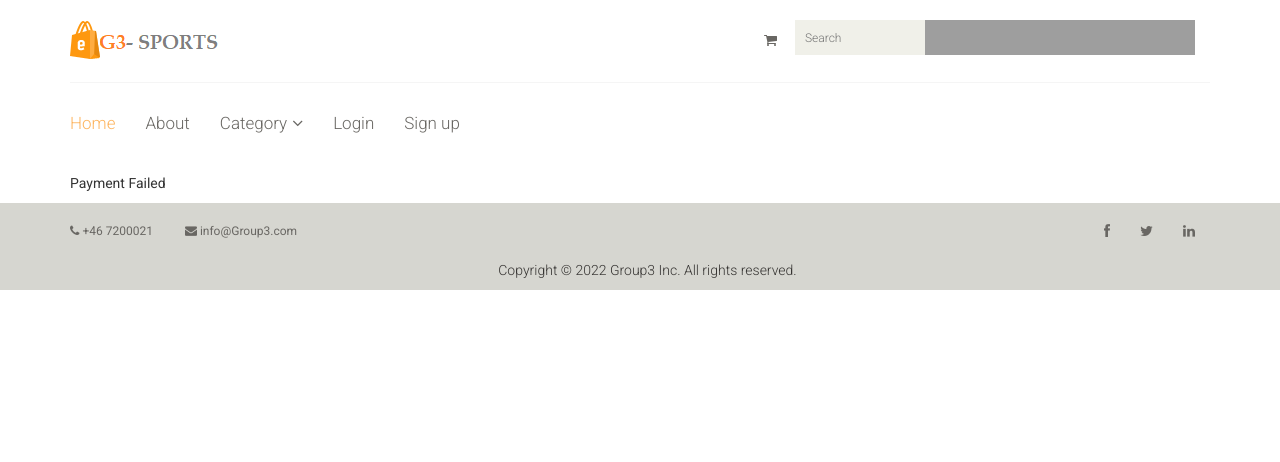
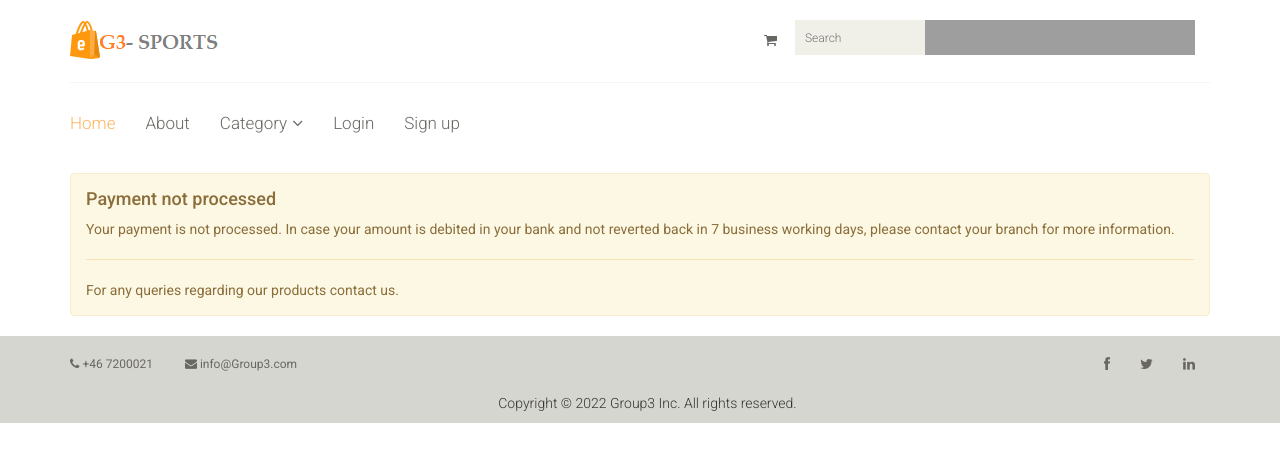
Before and after one commit to GayathriNarayan/Online-Shopping-Website, a Django app: page /onlineapp/payment_cancelled/1/ in a window 1280 px wide. Shown: the top 462 px of the page. Run offline with Django 3.2, Linux system fonts and the light colour scheme; grey boxes are pictures that could not be loaded.

Commit message:
Changes in cart-order-payment
Modified the display of
1. payment failure
2. populated the success and failure column against the order3
3. total value in cart and orders
4. added paypal icon
5. added address

```diff
--- a/webshop/onlineapp/views.py
+++ b/webshop/onlineapp/views.py
@@ -150,7 +150,6 @@ def edit_profile(request):
 def changepass(request):
  if request.method == "POST":
    pwd = PasswordChangeForm(user=request.user, data=request.POST)
-   print
    if pwd.is_valid():
      pwd.save()
      messages.success(request, 'Password changed successfully!')
@@ -219,9 +218,13 @@ def cart_detail(request):
 
 @login_required(login_url="/onlineapp/login")
 def checkout(request):
+  '''
+  Display PayPal Checkout
+  pip install django-paypal 2.0 for this functionality
+  '''
   data = Cart(request)
   customer=request.user
-  address='11'
+  address=request.POST.get('address')
   order=Order.objects.create(customer=customer,
                       address=address)
   id=order.id
@@ -232,7 +235,6 @@ def checkout(request):
 
   for key,value in data.cart.items():
     product = Product.objects.get(id=value['product_id'])
-    # size=value['product_id']
     qty=int(value['quantity'])
     price=float(value['price'])
 
@@ -260,14 +262,19 @@ def checkout(request):
 
 @login_required(login_url="/onlineapp/login")
 def user_orders(request):
-	orders=Order.objects.filter(customer=request.user).order_by('-id')
-	return render(request, 'onlineapp/myorders.html',{'orders':orders})
+  '''
+  Display orders for the logged in customer
+  '''
+  orders=Order.objects.filter(customer=request.user).order_by('-id')
+  return render(request, 'onlineapp/myorders.html',{'orders':orders})
 
 @login_required(login_url="/onlineapp/login")
 def user_order_detail(request,id):
+  '''
+  Display order details
+  '''
   order=Order.objects.get(pk=id)
   orderdetail=OrderDetail.objects.filter(order=order).order_by('-id')
-  total_value =OrderDetail.objects.filter(order=order).aggregate(total_value=Sum(F('qty') * F('price')))['total_value']
   context={'orderdetail':orderdetail,
             'media_url':MEDIA_URL,
             'total_value':order.get_total_value}
@@ -275,9 +282,17 @@ def user_order_detail(request,id):
 
 @csrf_exempt
 def payment_done(request,id):
+  '''
+  Display payment success page with a link to the order
+  '''
+  #Delete the cart when the order checkout is success
   del request.session['cart']
+
+  #Update the PayerID
   payment_reference=request.GET['PayerID']
   Order.objects.filter(pk=id).update(payment_provider=payment_reference)
+
+  #Fetch order to be displayed
   order=Order.objects.get(pk=id)
   context={'payment_reference':payment_reference,
             'id':id,
@@ -288,4 +303,8 @@ def payment_done(request,id):
 
 @csrf_exempt
 def payment_cancelled(request,id):
+  '''
+  Display payment cancelled page or failed
+  for PayPal
+  '''
   return render(request, 'onlineapp/payment-fail.html')
--- a/webshop/templates/onlineapp/base.html
+++ b/webshop/templates/onlineapp/base.html
@@ -47,12 +47,12 @@
 				<div class="col-sm-8">
 					<div class="shop-menu pull-right">
 						<ul class="nav navbar-nav">
-							<li><a href="cart.html"><i class="fa fa-shopping-cart"></i></a></li>
+							<li><a href="{% url 'onlineapp:cart_detail' %}"><i class="fa fa-shopping-cart"></i></a></li>
 							<div class="col-sm-4">
 								<div class="search_box">
-									<form action="/search" method="get"></form>
+									<form action="/search" method="get">
 									<input style="width:400px" type="text" placeholder="Search" name="prosearch">
-
+								</form>
 								</div>
 							</div>
 						</ul>
@@ -90,7 +90,7 @@
 							</li>
 							{% if user.is_authenticated %}
 								<li><a href="{% url 'onlineapp:profile' %}">My Profile</a></li>
-								<li><a href="myorders.html">My Orders</a></li>
+								<li><a href="{% url 'onlineapp:user_orders' %}">My Orders</a></li>
 								<li><a href="{% url 'onlineapp:user_logout' %}">Logout</a></li>
 							{% else %}
 							<li><a href="{% url 'onlineapp:user_login' %}">Login</a></li>
--- a/webshop/templates/onlineapp/myorders.html
+++ b/webshop/templates/onlineapp/myorders.html
@@ -13,7 +13,9 @@
 						<tr>
 							<th class="text-center">Order ref.</th>
 							<th class="text-center">Date</th>
+							<th class="text-center">Delivered To</th>
 							<th class="text-right">Total Value</th>
+							<th class="text-right">Order Status</th>
 						</tr>
 					</thead>
 					<tbody>
@@ -21,7 +23,9 @@
 						<tr>
 							<td class="text-center"><a href="{% url 'onlineapp:user_order_detail' order.id %}" class="btn btn-sm btn-dark">{{order.order_reference}}</a></td>
                             <td class="text-center">{{order.order_date}}</td>
+							<td class="text-left">{{order.address}}</td>
 							<td class="text-right">{{order.get_total_value}}</td>
+							<td class="text-right">{{order.payment_status}}</td>
 						</tr>
 						{% endfor %}
 					</tbody>
--- a/webshop/templates/onlineapp/payment-fail.html
+++ b/webshop/templates/onlineapp/payment-fail.html
@@ -1,7 +1,13 @@
 {% extends 'onlineapp/base.html' %}
 {% load static %}
 {% block content %}
-<main class="container my-4" id="cartList">
-    <p>Payment Failed</p>
+<main class="container my-4">
+    <div class="alert alert-warning" role="alert">
+        <h4 class="alert-heading">Payment not processed</h4>
+        <p>Your payment is not processed. In case your amount is debited in your bank and not reverted back in 7 business working days,
+        please contact your branch for more information.</p>
+        <hr>
+        <p class="mb-0">For any queries regarding our products contact us.</p>
+      </div>
 </main>
 {% endblock %}
```
Also changed, not shown: webshop/onlineapp/models.py (+8 -0 lines), webshop/templates/onlineapp/cart.html (+14 -4 lines), webshop/templates/onlineapp/payment_process.html (+8 -21 lines), webshop/db.sqlite3, webshop/static/images/cart/paypal.jpg (added).
